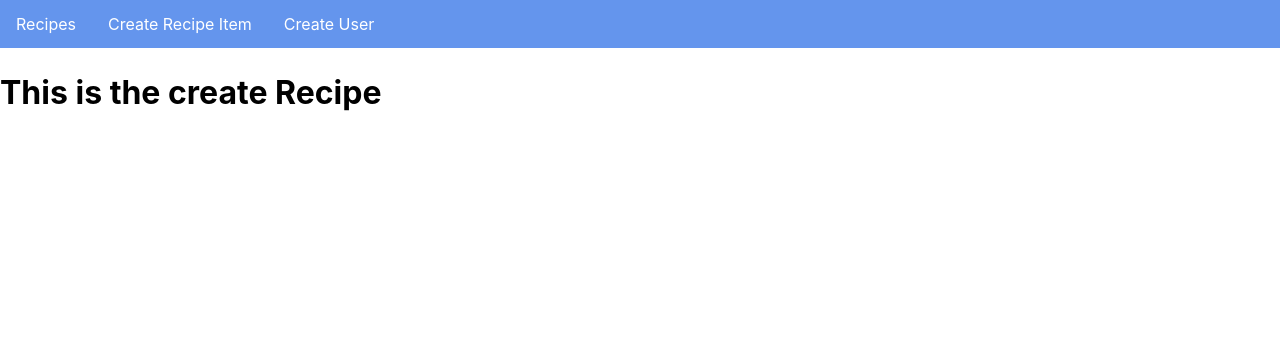
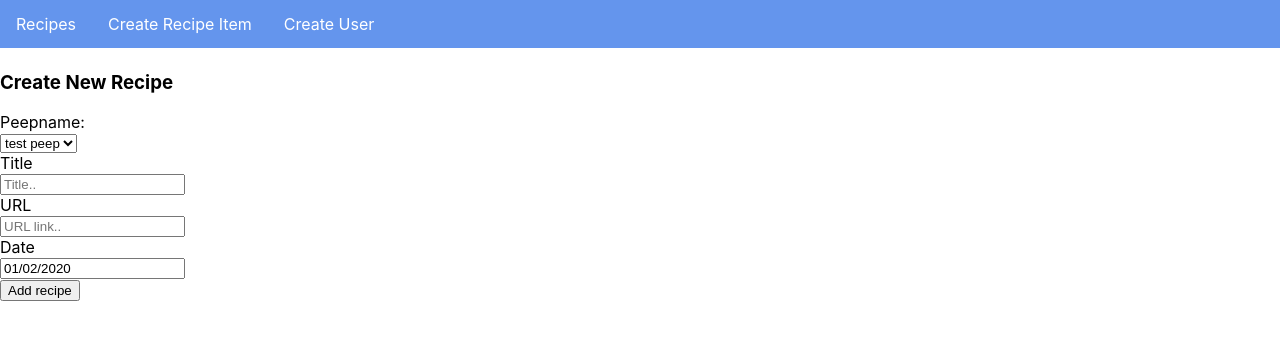
Before and after one commit to themishmash/recipe-app, a React (Create React App) app: page /create in a window 1280 px wide. Shown: the top 340 px of the page. Built offline with nearby package versions, Linux system fonts and the light colour scheme.

Commit message:
create recipes form mostly done

```diff
--- a/package.json
+++ b/package.json
@@ -7,6 +7,7 @@
     "@testing-library/react": "^9.3.2",
     "@testing-library/user-event": "^7.1.2",
     "react": "^16.12.0",
+    "react-datepicker": "^2.10.1",
     "react-dom": "^16.12.0",
     "react-router-dom": "^5.1.2",
     "react-scripts": "3.3.0"
--- a/src/App.js
+++ b/src/App.js
@@ -4,7 +4,7 @@ import { BrowserRouter, Switch, Route } from 'react-router-dom';
 import RecipesList from './components/RecipesList';
 import EditRecipe from './components/EditRecipe';
 import CreateRecipe from './components/CreateRecipe';
-import CreateUser from './components/CreateUser';
+import CreatePeep from './components/CreatePeep';
 
 
 function App() {
@@ -14,7 +14,7 @@ function App() {
           <Route exact path="/" component={RecipesList} />
           <Route path="/edit/:id" component={EditRecipe} />
           <Route path="/create" component={CreateRecipe} />
-          <Route path="/user" component={CreateUser} />
+          <Route path="/user" component={CreatePeep} />
 
         </Switch>
       </BrowserRouter>
--- a/src/components/CreateUser.js
+++ b/src/components/CreatePeep.js
@@ -1,12 +1,12 @@
 import React from "react";
 import Navbar from './Navbar';
 
-function CreateUser ()
+function CreatePeep ()
 {
   return (<div>
      <div><Navbar /></div>
-    <h1>This is the create user</h1>
+    <h1>This is the create peep</h1>
   </div>)
 }
 
-export default CreateUser
+export default CreatePeep
--- a/src/components/CreateRecipe.js
+++ b/src/components/CreateRecipe.js
@@ -1,23 +1,160 @@
 import React from "react";
 import Navbar from './Navbar';
+import DatePicker from "react-datepicker";
+import "react-datepicker/dist/react-datepicker.css";
+
 
 class CreateRecipe extends React.Component {
   constructor(props) {
-    super(props);
+    super(props); //need to call super when defining constructor of subclass
 
+    //assign object to this.state. properties of the state that correspond to fields of mongodb document
+    //state is how you create variables in react
+    //in react nothing like let name = "beau"
     this.state = {
       peepname: '',
       title: '',
       url: '',
       date: new Date(),
-      users: [] //this is array as on our page there will be drop down menu for users so can select all the users already in database
+      peeps: [] //this is array as on our page there will be drop down menu for users so can select all the users already in database
     }
   }
+
+  //hardcode single user for now - later users will come from mongodb database
+
+  //react life cycle method. React calls this at different points. This will be called before anything displays on the page. right before something loads, this code will load
+  componentDidMount() {
+    this.setState({
+      peeps: ['test peep'],
+      peepname: 'test peep'
+    });
+  }
+
+  //methods so can update state properties
+  onchangePeepname = (e) => {
+    //we won't do this.state.username = "beau"
+    this.setState({
+      peepname: e.target.value //target is textbox. updates user name in the state
+    });
+  }
+
+  onChangeTitle = (e) => {
+    this.setState({
+      title: e.target.value
+    });
+  }
+
+  onChangeUrl = (e) => {
+    this.setState({
+      url: e.target.value
+    });
+  }
+
+  onChangeDate = (date) => {
+    this.setState({
+      date: date
+    });
+  }
+
+  //handle submit on form
+  //can create variables like const if only used within that method
+  onSubmit = (e) => {
+    this.setState(state => ({
+      peepname: this.state.peepname,
+      title: this.state.description,
+      url: this.state.url,
+      date: this.state.date
+
+
+    }));
+
+    // const recipe = {
+    //   peepname: this.state.peepname,
+    //   title: this.state.description,
+    //   url: this.state.url,
+    //   date: this.state.date
+    // }
+    // console.log(recipe)
+    window.location = '/' //taking person back to home page - the list of exercises
+    //console.log("hello")
+
+  }
+
 
   render () {
     return (<div>
        <div><Navbar /></div>
-      <h1>This is the create Recipe</h1>
+        <h3>Create New Recipe</h3>
+        <div className="container">
+          <form action="/action_page.php">
+            <div className="row">
+              <div className="col-25">
+                <label>Peepname: </label>
+              </div>
+              <div className="col-75">
+                <select ref="peepInput"
+                required
+                className="peep"
+                value={this.state.peepname}
+                onChange={this.onchangePeepname}>
+                {
+                  this.state.peeps.map(function(peep) {
+                    return <option
+                    key={peep}
+                    value={peep}>{peep}
+                    </option>;
+                  })
+                }
+                </select>
+              </div>
+            </div>
+            <div className="row">
+              <div className="col-25">
+                <label>Title</label>
+              </div>
+              <div className="col-75">
+                <input type="text"
+                required
+                className="title"
+                name="title"
+                placeholder="Title.."
+                value={this.state.title}
+                onChange={this.onChangeTitle}
+                />
+              </div>
+            </div>
+            <div className="row">
+              <div className="col-25">
+                <label>URL</label>
+              </div>
+              <div className="col-75">
+                <input type="text"
+                className="url"
+                name="url"
+                placeholder="URL link.."
+                value={this.state.url}
+                onChange={this.onChangeUrl}
+                />
+              </div>
+            </div>
+            <div className="row">
+              <div className="col-25">
+                <label>Date</label>
+                <div>
+                  <DatePicker
+                  selected={this.state.date}
+                  onChange={this.onChangeDate}
+                  />
+                </div>
+              </div>
+            </div>
+
+            <div className="row">
+              <button onClick={this.onSubmit} className="submit" >Add recipe</button>
+            </div>
+
+          </form>
+        </div>
     </div>)
   }
 }
--- a/src/components/EditRecipe.js
+++ b/src/components/EditRecipe.js
@@ -1,15 +1,12 @@
-// import React from "react";
-// import Navbar from './Navbar';
+import React from "react";
+import Navbar from './Navbar';
 
-// class EditRecipe extends React.component {
+function EditRecipe ()
+{
+  return (<div>
+     <div><Navbar /></div>
+    <h1>This is the create peep</h1>
+  </div>)
+}
 
-//   render () {
-//   return (
-//   <div>
-//      <div><Navbar /></div>
-//     <h1>This is edit recipe page</h1>
-//   </div>)
-// }
-// }
-
-// export default EditRecipe
+export default EditRecipe
```
Also changed, not shown: 1 other file (tests, documents, lock files or other folders).
